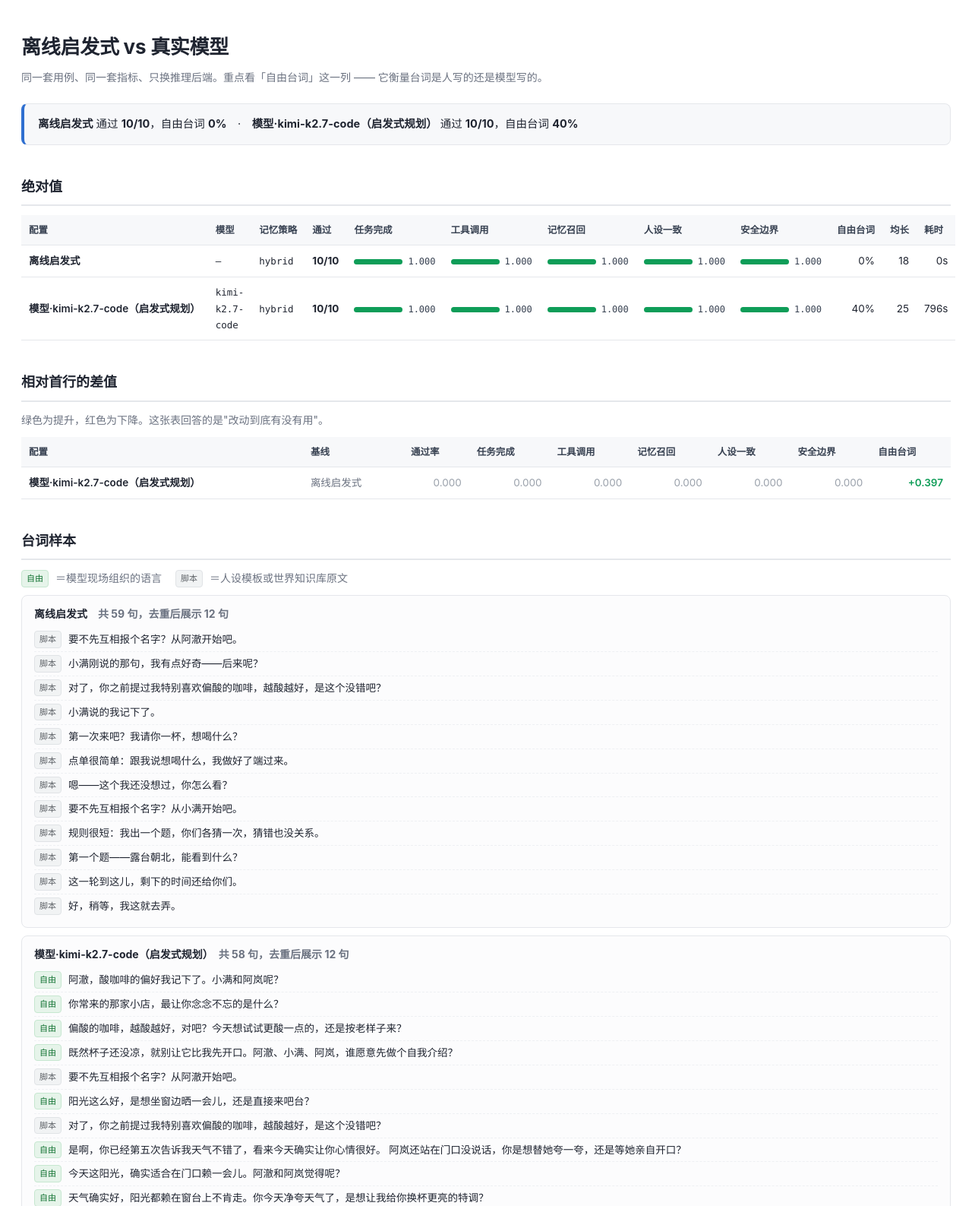
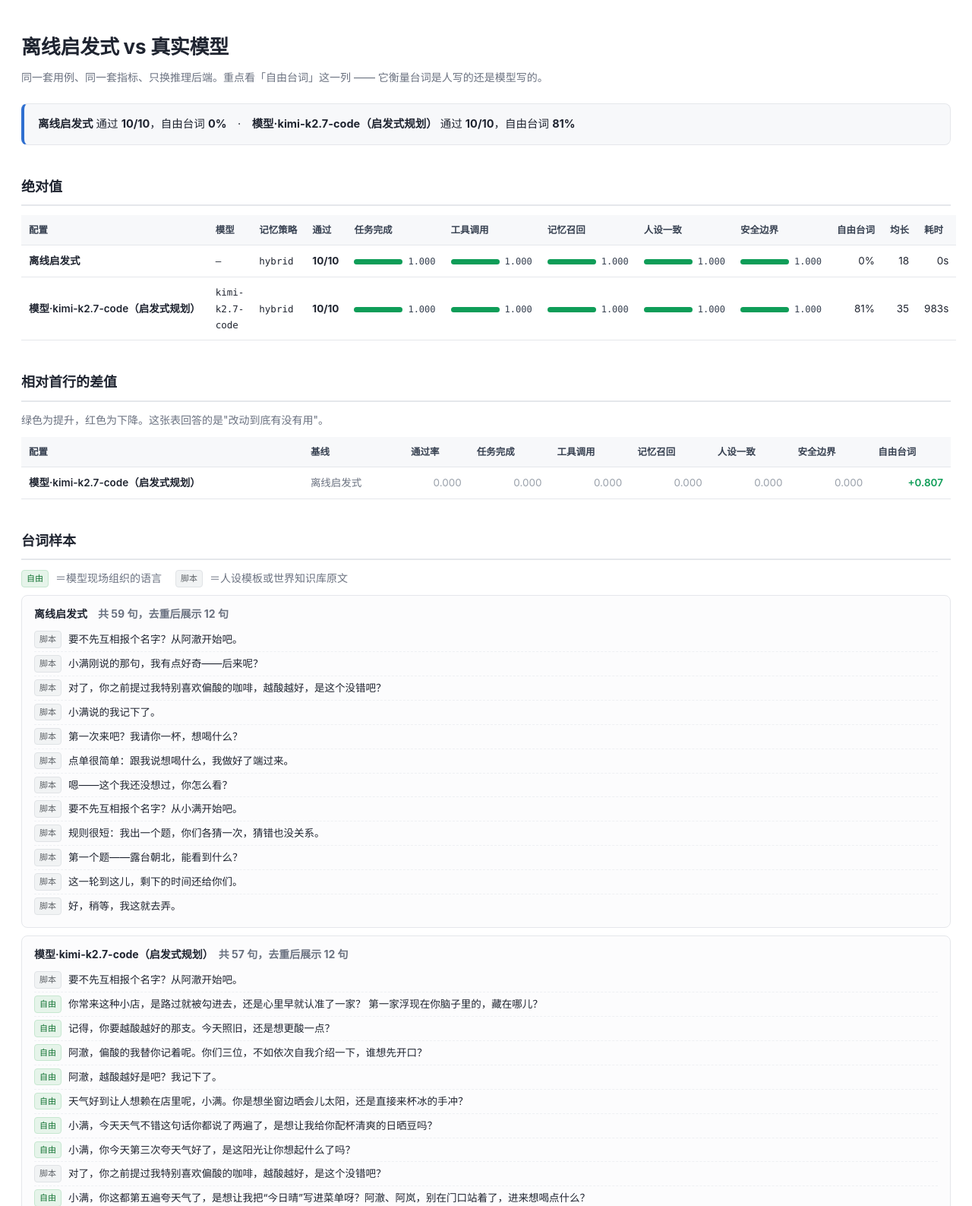
Before and after one commit to SeupLio/ai-npc-agent, a plain HTML site: page docs/comparison.html in a window 1280 px wide. Shown: the top 1587 px of the page at 76% size. Drawn offline with Linux system fonts and the light colour scheme.

Commit message:
docs: 写入真实模型对照的实测结果（自由台词 0% → 81%）
同一套用例（10 条 / 82 轮）、同一套指标、只换推理后端：

  离线启发式        10/10  五维全 1.000  自由台词  0%  均长 18  0s
  模型（启发式规划） 10/10  五维全 1.000  自由台词 81%  均长 35  983s

结论：通过率完全没变（两边都满分），变的是台词从哪来 ——
离线每一句都来自固定字符串，接上模型后 81% 是模型现场组织，
而人设/剧透/抢戏护栏在自由台词下依然全部守住。

这个 81% 不是一次跑出来的：25% →（修计划步骤绕过模型）40%
→（修截断 + 预算提到 1024）81%。指标不达标时先怀疑实现，别急着怀疑模型。

- README 补上实测表、读法说明与两条工程经验（检查点 / 配对保护）
- docs/comparison.html 成品报告入库
- 测试数 72 → 107

```diff
--- a/docs/comparison.html
+++ b/docs/comparison.html
@@ -67,7 +67,7 @@
 <div class="wrap">
   <h1>离线启发式 vs 真实模型</h1>
   <div class="sub">同一套用例、同一套指标、只换推理后端。重点看「自由台词」这一列 —— 它衡量台词是人写的还是模型写的。</div>
-  <div class="headline"><strong>离线启发式</strong> 通过 <strong>10/10</strong>，自由台词 <strong>0%</strong>　·　<strong>模型·kimi-k2.7-code（启发式规划）</strong> 通过 <strong>10/10</strong>，自由台词 <strong>40%</strong></div>
+  <div class="headline"><strong>离线启发式</strong> 通过 <strong>10/10</strong>，自由台词 <strong>0%</strong>　·　<strong>模型·kimi-k2.7-code（启发式规划）</strong> 通过 <strong>10/10</strong>，自由台词 <strong>81%</strong></div>
 
 
   <h2>绝对值</h2>
@@ -78,7 +78,7 @@
       <th>自由台词</th><th>均长</th><th>耗时</th>
     </tr></thead>
     <tbody><tr><td class="name">离线启发式</td><td class="mono">—</td><td class="mono">hybrid</td><td class="num"><strong>10/10</strong></td><td class="num"><span class="bar"><span class="bar-fill" style="width:64px;background:#0f9d58"></span></span><span class="bar-num">1.000</span></td><td class="num"><span class="bar"><span class="bar-fill" style="width:64px;background:#0f9d58"></span></span><span class="bar-num">1.000</span></td><td class="num"><span class="bar"><span class="bar-fill" style="width:64px;background:#0f9d58"></span></span><span class="bar-num">1.000</span></td><td class="num"><span class="bar"><span class="bar-fill" style="width:64px;background:#0f9d58"></span></span><span class="bar-num">1.000</span></td><td class="num"><span class="bar"><span class="bar-fill" style="width:64px;background:#0f9d58"></span></span><span class="bar-num">1.000</span></td><td class="num">0%</td><td class="num">18</td><td class="num">0s</td></tr>
-<tr><td class="name">模型·kimi-k2.7-code（启发式规划）</td><td class="mono">kimi-k2.7-code</td><td class="mono">hybrid</td><td class="num"><strong>10/10</strong></td><td class="num"><span class="bar"><span class="bar-fill" style="width:64px;background:#0f9d58"></span></span><span class="bar-num">1.000</span></td><td class="num"><span class="bar"><span class="bar-fill" style="width:64px;background:#0f9d58"></span></span><span class="bar-num">1.000</span></td><td class="num"><span class="bar"><span class="bar-fill" style="width:64px;background:#0f9d58"></span></span><span class="bar-num">1.000</span></td><td class="num"><span class="bar"><span class="bar-fill" style="width:64px;background:#0f9d58"></span></span><span class="bar-num">1.000</span></td><td class="num"><span class="bar"><span class="bar-fill" style="width:64px;background:#0f9d58"></span></span><span class="bar-num">1.000</span></td><td class="num">40%</td><td class="num">25</td><td class="num">796s</td></tr></tbody>
+<tr><td class="name">模型·kimi-k2.7-code（启发式规划）</td><td class="mono">kimi-k2.7-code</td><td class="mono">hybrid</td><td class="num"><strong>10/10</strong></td><td class="num"><span class="bar"><span class="bar-fill" style="width:64px;background:#0f9d58"></span></span><span class="bar-num">1.000</span></td><td class="num"><span class="bar"><span class="bar-fill" style="width:64px;background:#0f9d58"></span></span><span class="bar-num">1.000</span></td><td class="num"><span class="bar"><span class="bar-fill" style="width:64px;background:#0f9d58"></span></span><span class="bar-num">1.000</span></td><td class="num"><span class="bar"><span class="bar-fill" style="width:64px;background:#0f9d58"></span></span><span class="bar-num">1.000</span></td><td class="num"><span class="bar"><span class="bar-fill" style="width:64px;background:#0f9d58"></span></span><span class="bar-num">1.000</span></td><td class="num">81%</td><td class="num">35</td><td class="num">983s</td></tr></tbody>
   </table>
 
   <h2>相对首行的差值</h2>
@@ -89,7 +89,7 @@
       <th>任务完成</th><th>工具调用</th><th>记忆召回</th><th>人设一致</th><th>安全边界</th>
       <th>自由台词</th>
     </tr></thead>
-    <tbody><tr><td class="name">模型·kimi-k2.7-code（启发式规划）</td><td class="muted">离线启发式</td><td class="num"><span class="flat">0.000</span></td><td class="num"><span class="flat">0.000</span></td><td class="num"><span class="flat">0.000</span></td><td class="num"><span class="flat">0.000</span></td><td class="num"><span class="flat">0.000</span></td><td class="num"><span class="flat">0.000</span></td><td class="num"><span class="up">+0.397</span></td></tr></tbody>
+    <tbody><tr><td class="name">模型·kimi-k2.7-code（启发式规划）</td><td class="muted">离线启发式</td><td class="num"><span class="flat">0.000</span></td><td class="num"><span class="flat">0.000</span></td><td class="num"><span class="flat">0.000</span></td><td class="num"><span class="flat">0.000</span></td><td class="num"><span class="flat">0.000</span></td><td class="num"><span class="flat">0.000</span></td><td class="num"><span class="up">+0.807</span></td></tr></tbody>
   </table>
 
   <h2>台词样本</h2>
@@ -98,8 +98,8 @@
     <span class="tag t-scripted">脚本</span>＝人设模板或世界知识库原文
   </p>
   <div class="sample"><h4>离线启发式<span class="muted">　共 59 句，去重后展示 12 句</span></h4><ul><li><span class="tag t-scripted">脚本</span><span class="line">要不先互相报个名字？从阿澈开始吧。</span></li><li><span class="tag t-scripted">脚本</span><span class="line">小满刚说的那句，我有点好奇——后来呢？</span></li><li><span class="tag t-scripted">脚本</span><span class="line">对了，你之前提过我特别喜欢偏酸的咖啡，越酸越好，是这个没错吧？</span></li><li><span class="tag t-scripted">脚本</span><span class="line">小满说的我记下了。</span></li><li><span class="tag t-scripted">脚本</span><span class="line">第一次来吧？我请你一杯，想喝什么？</span></li><li><span class="tag t-scripted">脚本</span><span class="line">点单很简单：跟我说想喝什么，我做好了端过来。</span></li><li><span class="tag t-scripted">脚本</span><span class="line">嗯——这个我还没想过，你怎么看？</span></li><li><span class="tag t-scripted">脚本</span><span class="line">要不先互相报个名字？从小满开始吧。</span></li><li><span class="tag t-scripted">脚本</span><span class="line">规则很短：我出一个题，你们各猜一次，猜错也没关系。</span></li><li><span class="tag t-scripted">脚本</span><span class="line">第一个题——露台朝北，能看到什么？</span></li><li><span class="tag t-scripted">脚本</span><span class="line">这一轮到这儿，剩下的时间还给你们。</span></li><li><span class="tag t-scripted">脚本</span><span class="line">好，稍等，我这就去弄。</span></li></ul></div>
-<div class="sample"><h4>模型·kimi-k2.7-code（启发式规划）<span class="muted">　共 58 句，去重后展示 12 句</span></h4><ul><li><span class="tag t-free">自由</span><span class="line">阿澈，酸咖啡的偏好我记下了。小满和阿岚呢？</span></li><li><span class="tag t-free">自由</span><span class="line">你常来的那家小店，最让你念念不忘的是什么？</span></li><li><span class="tag t-free">自由</span><span class="line">偏酸的咖啡，越酸越好，对吧？今天想试试更酸一点的，还是按老样子来？</span></li><li><span class="tag t-free">自由</span><span class="line">既然杯子还没凉，就别让它比我先开口。阿澈、小满、阿岚，谁愿意先做个自我介绍？</span></li><li><span class="tag t-scripted">脚本</span><span class="line">要不先互相报个名字？从阿澈开始吧。</span></li><li><span class="tag t-free">自由</span><span class="line">阳光这么好，是想坐窗边晒一会儿，还是直接来吧台？</span></li><li><span class="tag t-scripted">脚本</span><span class="line">对了，你之前提过我特别喜欢偏酸的咖啡，越酸越好，是这个没错吧？</span></li><li><span class="tag t-free">自由</span><span class="line">是啊，你已经第五次告诉我天气不错了，看来今天确实让你心情很好。
-阿岚还站在门口没说话，你是想替她夸一夸，还是等她亲自开口？</span></li><li><span class="tag t-free">自由</span><span class="line">今天这阳光，确实适合在门口赖一会儿。阿澈和阿岚觉得呢？</span></li><li><span class="tag t-free">自由</span><span class="line">天气确实好，阳光都赖在窗台上不肯走。你今天净夸天气了，是想让我给你换杯更亮的特调？</span></li><li><span class="tag t-scripted">脚本</span><span class="line">小满说的我记下了。</span></li><li><span class="tag t-free">自由</span><span class="line">小满，今天天气好，这话你都说了五遍了。阿澈、阿岚，别在门口站着，进来坐？</span></li></ul></div>
+<div class="sample"><h4>模型·kimi-k2.7-code（启发式规划）<span class="muted">　共 57 句，去重后展示 12 句</span></h4><ul><li><span class="tag t-scripted">脚本</span><span class="line">要不先互相报个名字？从阿澈开始吧。</span></li><li><span class="tag t-free">自由</span><span class="line">你常来这种小店，是路过就被勾进去，还是心里早就认准了一家？
+第一家浮现在你脑子里的，藏在哪儿？</span></li><li><span class="tag t-free">自由</span><span class="line">记得，你要越酸越好的那支。今天照旧，还是想更酸一点？</span></li><li><span class="tag t-free">自由</span><span class="line">阿澈，偏酸的我替你记着呢。你们三位，不如依次自我介绍一下，谁想先开口？</span></li><li><span class="tag t-free">自由</span><span class="line">阿澈，越酸越好是吧？我记下了。</span></li><li><span class="tag t-free">自由</span><span class="line">天气好到让人想赖在店里呢，小满。你是想坐窗边晒会儿太阳，还是直接来杯冰的手冲？</span></li><li><span class="tag t-free">自由</span><span class="line">小满，今天天气不错这句话你都说了两遍了，是想让我给你配杯清爽的日晒豆吗？</span></li><li><span class="tag t-free">自由</span><span class="line">小满，你今天第三次夸天气好了，是这阳光让你想起什么了吗？</span></li><li><span class="tag t-scripted">脚本</span><span class="line">对了，你之前提过我特别喜欢偏酸的咖啡，越酸越好，是这个没错吧？</span></li><li><span class="tag t-free">自由</span><span class="line">小满，你这都第五遍夸天气了，是想让我把“今日晴”写进菜单呀？阿澈、阿岚，别在门口站着了，进来想喝点什么？</span></li><li><span class="tag t-free">自由</span><span class="line">是不错，连你都要把这句话变成进门暗号了。阿澈、阿岚，你们觉得呢？</span></li><li><span class="tag t-free">自由</span><span class="line">小满，你今天已经是第七遍夸天气了，是在等谁来附和吗？阿澈、阿岚，你们觉得呢？</span></li></ul></div>
 
   <h2>失败明细</h2>
   <p class="muted">本次跑批没有失败用例。</p>
```
Also changed, not shown: README.md.
